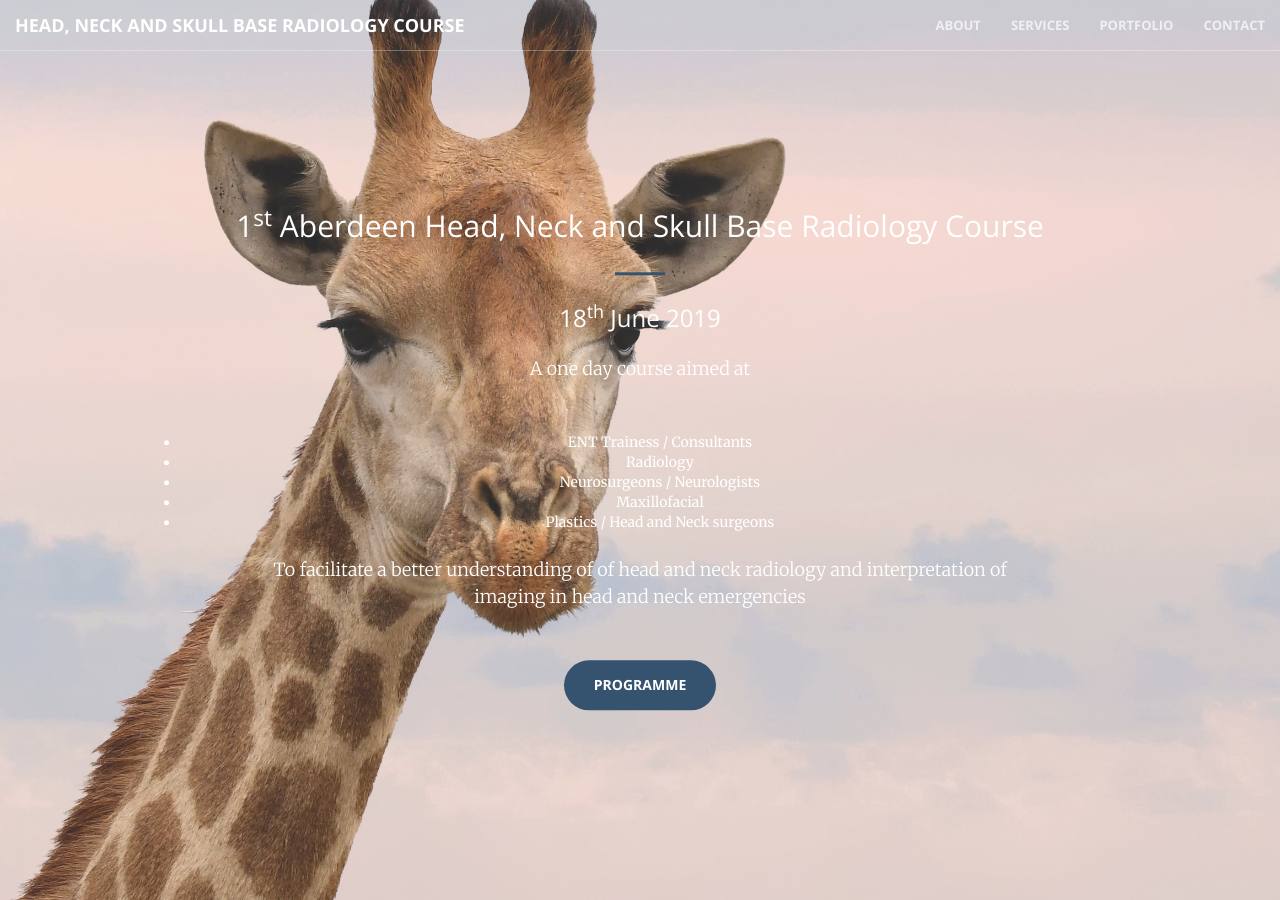
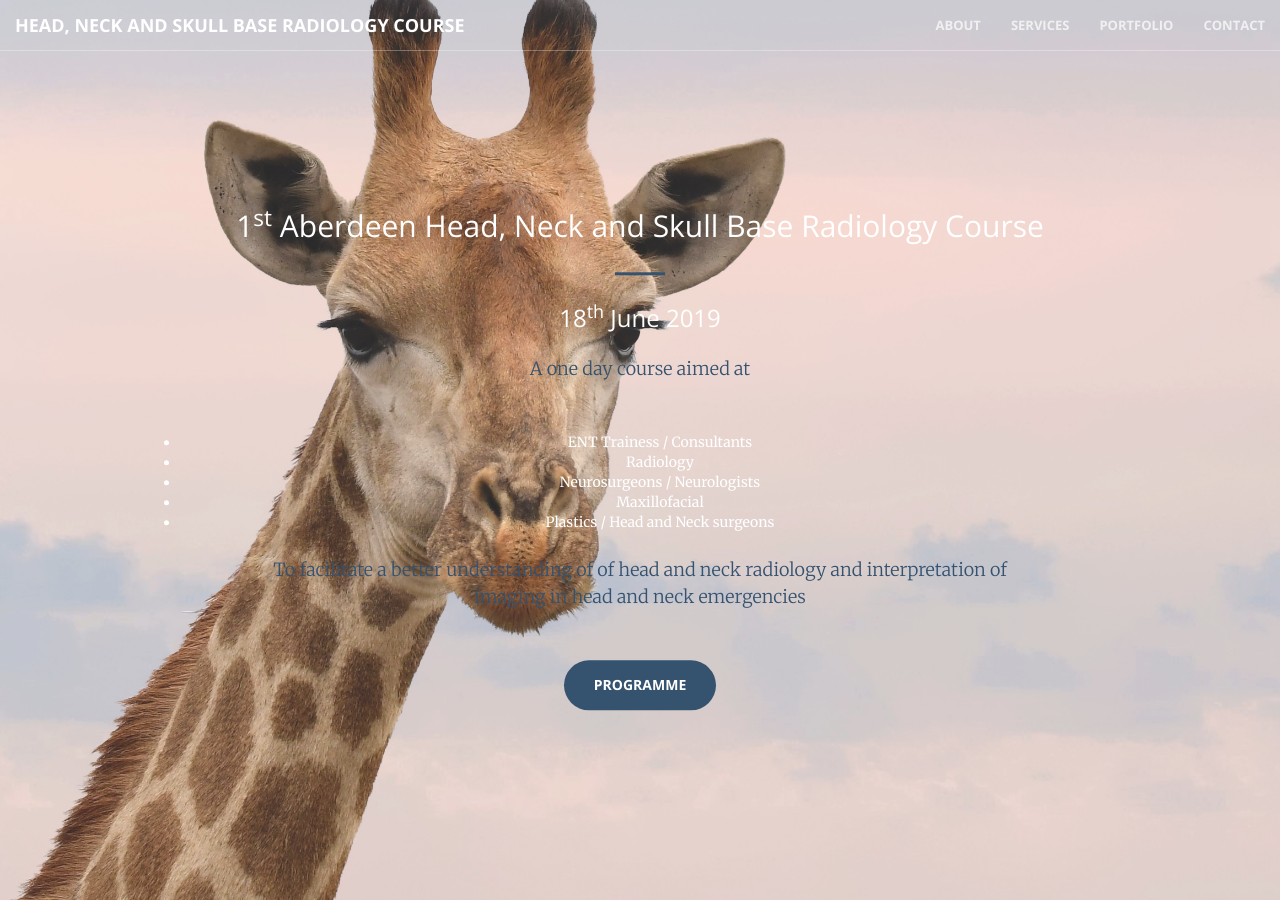
Before and after one commit to aberdeenradiology/aberdeenradiology.github.io, a Jekyll site: the page built from index.html, in a window 1280 px wide and 900 px high. Built offline with Jekyll 4.4.1, drawn with Linux system fonts in a browser that asks for light colours.

Commit message:
Update _base.scss

```diff
--- a/_sass/_base.scss
+++ b/_sass/_base.scss
@@ -176,7 +176,7 @@ header {
             }
             p {
                 font-weight: 300;
-                color: rgba(#fff, 1);
+                color: rgba(#123456, 1);
                 font-size: 16px;
                 margin-bottom: 50px;
             }
```
